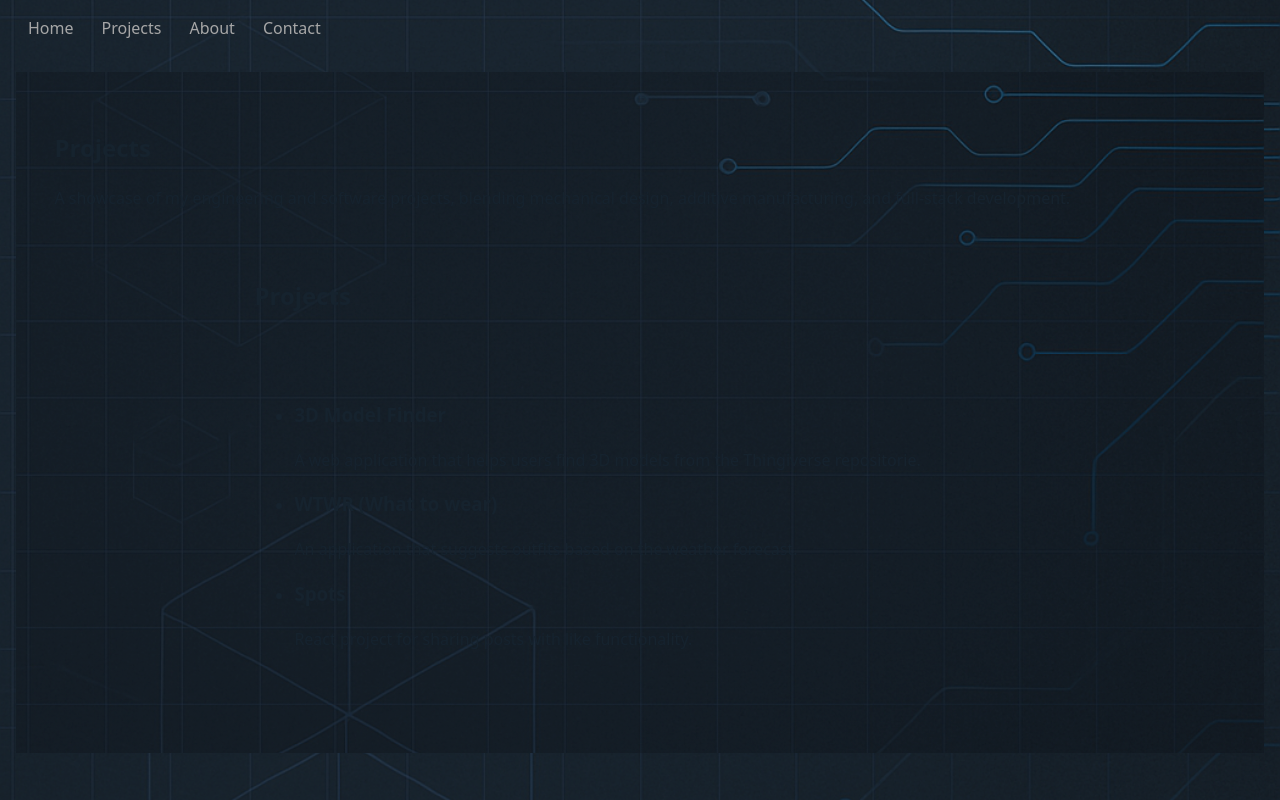
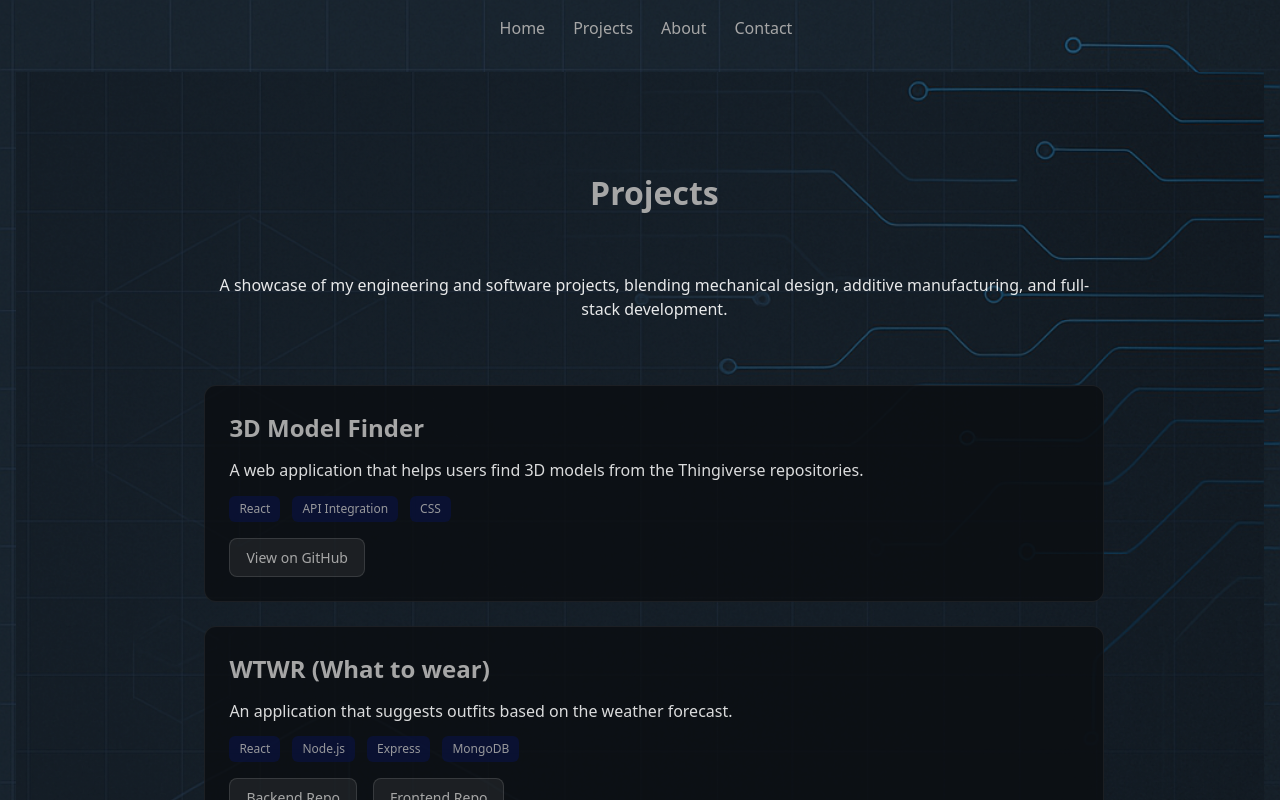
Before and after one commit to ChatCustoms/Portfolio_website, a React (Vite) app: page /projects in a window 1280 px wide. Shown: the top 800 px of the page. Built offline with nearby package versions, Linux system fonts and the light colour scheme.

Commit message:
Updated the pages by fixing various styling, added a 404 page and added project links and tags for the projects.

```diff
--- a/index.html
+++ b/index.html
@@ -2,7 +2,7 @@
 <html lang="en">
   <head>
     <meta charset="UTF-8" />
-    <link rel="icon" type="image/svg+xml" href="./src/assets/ChatCustoms_Logo_Dark.svg" />
+    <link rel="icon" type="image/svg+xml" href="/images/ChatCustoms_Logo_Dark.svg" />
     <meta name="viewport" content="width=device-width, initial-scale=1.0" />
     <title>Stephano Chatham Portfolio</title>
   </head>
--- a/src/Layout.tsx
+++ b/src/Layout.tsx
@@ -8,7 +8,14 @@ export default function Layout() {
   return (
     <div className={`app-shell page-${page}`}>
       <header>
-        <nav style={{ display: "flex", gap: "1rem", padding: "1rem" }}>
+        <nav
+          style={{
+            display: "flex",
+            gap: "1rem",
+            padding: "1rem",
+            justifyContent: "center",
+          }}
+        >
           <Link to="/">Home</Link>
           <Link to="/projects">Projects</Link>
           <Link to="/about">About</Link>
--- a/src/index.css
+++ b/src/index.css
@@ -87,6 +87,14 @@ footer {
   pointer-events: none;
 }
 
+/* Page content wrapper */
+.page-content {
+  flex: 1;
+  display: flex;
+  flex-direction: column;
+  width: 100%;
+}
+
 h1 {
   font-size: 3.2em;
   line-height: 1.1;
--- a/src/main.tsx
+++ b/src/main.tsx
@@ -7,6 +7,7 @@ import Home from "./pages/Home";
 import Projects from "./pages/Projects";
 import About from "./pages/About";
 import Contact from "./pages/Contact";
+import NotFound from "./pages/NotFound";
 
 const router = createBrowserRouter([
   {
@@ -16,6 +17,7 @@ const router = createBrowserRouter([
       { path: "/projects", element: <Projects /> },
       { path: "/about", element: <About /> },
       { path: "/contact", element: <Contact /> },
+      { path: "*", element: <NotFound /> },
     ],
   },
 ]);
--- /dev/null
+++ b/src/pages/NotFound.tsx
@@ -0,0 +1,39 @@
+import { Link } from "react-router-dom";
+import Page from "../app/Page";
+import background from "../../public/images/Home_background.png";
+
+export default function NotFound() {
+  return (
+    <Page bg={background} overlay="rgba(6,10,16,0.4)">
+      <div className="page-content" style={{
+        display: 'flex',
+        flexDirection: 'column',
+        alignItems: 'center',
+        justifyContent: 'center',
+        textAlign: 'center',
+        padding: '2rem 1rem'
+      }}>
+        <h1 style={{ fontSize: '4rem', marginBottom: '1rem' }}>404</h1>
+        <h2 style={{ marginBottom: '1rem' }}>Page Not Found</h2>
+        <p style={{ marginBottom: '2rem', opacity: 0.85 }}>
+          The page you're looking for doesn't exist.
+        </p>
+        <Link
+          to="/"
+          style={{
+            display: 'inline-block',
+            padding: '0.75rem 1.5rem',
+            background: '#ffffff',
+            color: '#0a0f2d',
+            borderRadius: '10px',
+            textDecoration: 'none',
+            fontWeight: 600,
+            margin: 0
+          }}
+        >
+          Go Home
+        </Link>
+      </div>
+    </Page>
+  );
+}
--- a/src/sections/contact/Contact.tsx
+++ b/src/sections/contact/Contact.tsx
@@ -14,7 +14,7 @@ export default function Contact() {
           </p>
           <a className="email" href="mailto:stephano.chatham@gmail.com">Email Me</a>
           <a className="linkedin"
-            href="www.linkedin.com/in/stephano-c"
+            href="https://www.linkedin.com/in/stephano-c"
             target="_blank"
             rel="noopener noreferrer"
           >
--- a/src/sections/contact/contact.css
+++ b/src/sections/contact/contact.css
@@ -1,11 +1,11 @@
 .contact {
-    padding: 20px;
+    padding: 2rem 1rem;
     background-color: transparent;
     color: white;
     text-align: center;
 
 }
 
-.linkedIn {
-    margin-left: 12px;
+.linkedin {
+    margin-left: 0.75rem;
 }
--- a/src/sections/projects/Projects.tsx
+++ b/src/sections/projects/Projects.tsx
@@ -6,20 +6,27 @@ export default function Projects() {
   return (
     <Page bg={background} overlay="rgba(6,10,16,0.2)">
       <div className="page-content">
-        <h2>Projects</h2>
-        <p>
-          A showcase of my engineering and software projects, blending
-          mechanical design, additive manufacturing, and full-stack development.
-        </p>
         <section id="projects" className="projects">
           <h2>Projects</h2>
+          <p>
+            A showcase of my engineering and software projects, blending
+            mechanical design, additive manufacturing, and full-stack development.
+          </p>
           <ul>
             <li>
               <h3>3D Model Finder</h3>
               <p>
                 A web application that helps users find 3D models from the
-                Thingiverse repositorie.
+                Thingiverse repositories.
               </p>
+              <div className="project-meta">
+                <span className="project-tag">React</span>
+                <span className="project-tag">API Integration</span>
+                <span className="project-tag">CSS</span>
+              </div>
+              <div className="project-links">
+                <a href="https://github.com/stephanochatham/se_project_react" target="_blank" rel="noopener noreferrer" className="project-link">View on GitHub</a>
+              </div>
             </li>
             <li>
               <h3>WTWR (What to wear)</h3>
@@ -27,10 +34,27 @@ export default function Projects() {
                 An application that suggests outfits based on the weather
                 forecast.
               </p>
+              <div className="project-meta">
+                <span className="project-tag">React</span>
+                <span className="project-tag">Node.js</span>
+                <span className="project-tag">Express</span>
+                <span className="project-tag">MongoDB</span>
+              </div>
+              <div className="project-links">
+                <a href="https://github.com/stephanochatham/se_project_express" target="_blank" rel="noopener noreferrer" className="project-link">Backend Repo</a>
+                <a href="https://github.com/stephanochatham/se_project_react" target="_blank" rel="noopener noreferrer" className="project-link">Frontend Repo</a>
+              </div>
             </li>
             <li>
               <h3>Spots</h3>
               <p>React project for sharing posts with like functionality.</p>
+              <div className="project-meta">
+                <span className="project-tag">React</span>
+                <span className="project-tag">JavaScript</span>
+              </div>
+              <div className="project-links">
+                <a href="https://github.com/stephanochatham" target="_blank" rel="noopener noreferrer" className="project-link">View on GitHub</a>
+              </div>
             </li>
           </ul>
         </section>
--- a/src/sections/projects/projects.css
+++ b/src/sections/projects/projects.css
@@ -4,7 +4,98 @@
   gap: 2rem;
   padding: 2rem 1rem;
   min-height: 100%;
-  max-width: 800px;
+  max-width: 900px;
   margin: 0 auto;
   background-color: transparent;
+  color: #fff;
 }
+
+.projects h2 {
+  font-size: 2rem;
+  margin-bottom: 0.5rem;
+  text-align: center;
+}
+
+.projects > p {
+  text-align: center;
+  opacity: 0.9;
+  margin-bottom: 2rem;
+}
+
+.projects ul {
+  list-style: none;
+  padding: 0;
+  margin: 0;
+  display: flex;
+  flex-direction: column;
+  gap: 1.5rem;
+}
+
+.projects li {
+  background: rgba(17, 20, 26, 0.8);
+  border: 1px solid rgba(255, 255, 255, 0.1);
+  border-radius: 12px;
+  padding: 1.5rem;
+  transition: transform 0.2s ease, border-color 0.2s ease, box-shadow 0.2s ease;
+}
+
+.projects li:hover {
+  transform: translateY(-4px);
+  border-color: rgba(255, 255, 255, 0.3);
+  box-shadow: 0 8px 24px rgba(0, 0, 0, 0.4);
+}
+
+.projects h3 {
+  font-size: 1.5rem;
+  margin: 0 0 0.75rem 0;
+  color: #fff;
+}
+
+.projects li p {
+  margin: 0;
+  opacity: 0.85;
+  line-height: 1.6;
+}
+
+.projects .project-links {
+  margin-top: 1rem;
+  display: flex;
+  gap: 1rem;
+}
+
+.projects .project-link {
+  display: inline-block;
+  padding: 0.5rem 1rem;
+  background: rgba(255, 255, 255, 0.1);
+  border: 1px solid rgba(255, 255, 255, 0.2);
+  border-radius: 8px;
+  color: #fff;
+  text-decoration: none;
+  font-size: 0.875rem;
+  font-weight: 500;
+  transition: background 0.2s ease, border-color 0.2s ease;
+  margin-left: 0;
+}
+
+.projects .project-link:hover {
+  background: rgba(255, 255, 255, 0.2);
+  border-color: rgba(255, 255, 255, 0.4);
+  color: #fff;
+}
+
+.projects .project-meta {
+  display: flex;
+  gap: 0.75rem;
+  margin-top: 0.75rem;
+  flex-wrap: wrap;
+}
+
+.projects .project-tag {
+  display: inline-block;
+  padding: 0.25rem 0.625rem;
+  background: rgba(13, 27, 105, 0.6);
+  border-radius: 6px;
+  font-size: 0.75rem;
+  color: rgba(255, 255, 255, 0.9);
+  font-weight: 500;
+}
```
Also changed, not shown: src/app/App.css (deleted, +0 -9 lines), src/app/App.tsx (deleted, +0 -30 lines).
